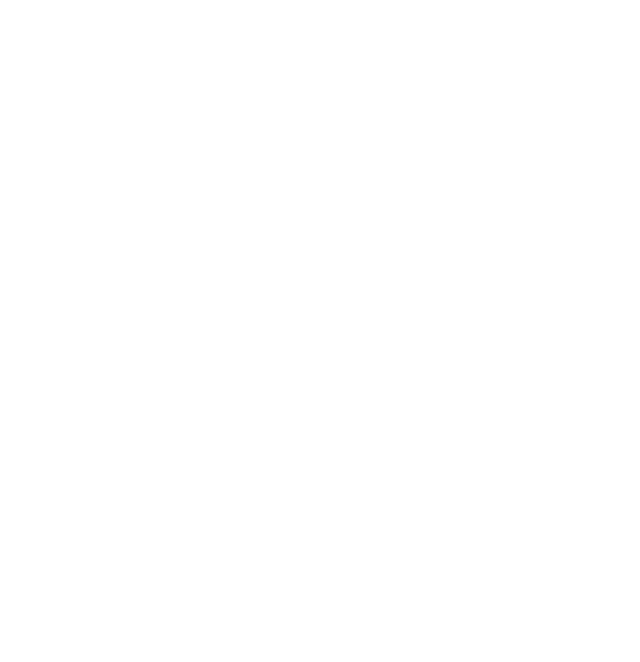
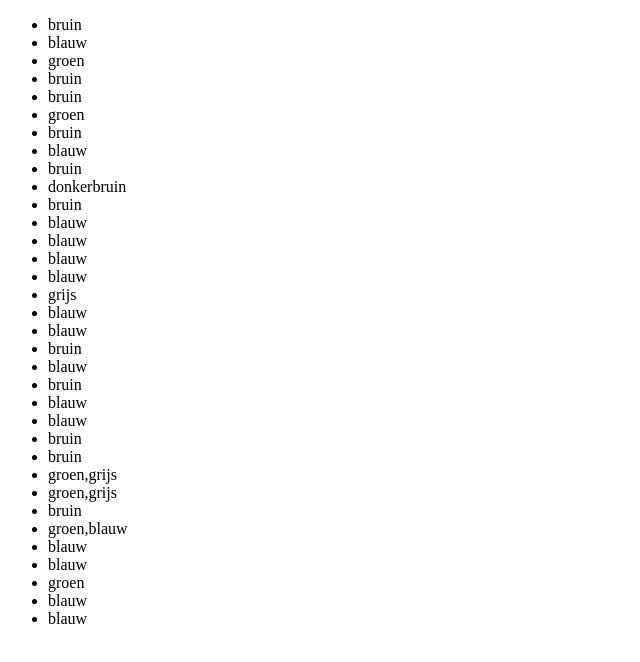
Before and after one commit to Kip-Hub/functional-programming, a website: page index.html in a window 1280 px wide. Shown: the whole page, without its empty margins (0-640 px from the left). Drawn offline with Linux system fonts and the light colour scheme.

Commit message:
Show data in html

```diff
--- a/index.html
+++ b/index.html
@@ -9,8 +9,8 @@
 </head>
 
 <body>
-    <section>
-    </section>
+    <ul>
+    </ul>
 </body>
 
 </html>
--- a/script.js
+++ b/script.js
@@ -24,8 +24,8 @@ fetchData(dataset).then((data) => {
     }
 
     console.table(cleanedData);
-    // showCleanedData(cleanedData);
 
+    showCleanedData(oogKleur);
 });
 
 async function fetchData(url) {
@@ -53,9 +53,12 @@ function parseHuisdieren(arr, key) {
     return result;
 }
 
-// function showCleanedData(data) {
+function showCleanedData(data) {
 
-//     const container = document.querySelector("section:first-of-type");
-//     const text = document.createElement("table");
-//     container.appendChild(text);
-// }
+    const container = document.querySelector("ul");
+    for (let i = 0; i < data.length; i++) {
+        container.insertAdjacentHTML(
+          'beforeend',`<li>${data[i]}</li>`
+        );
+      }
+}
```
